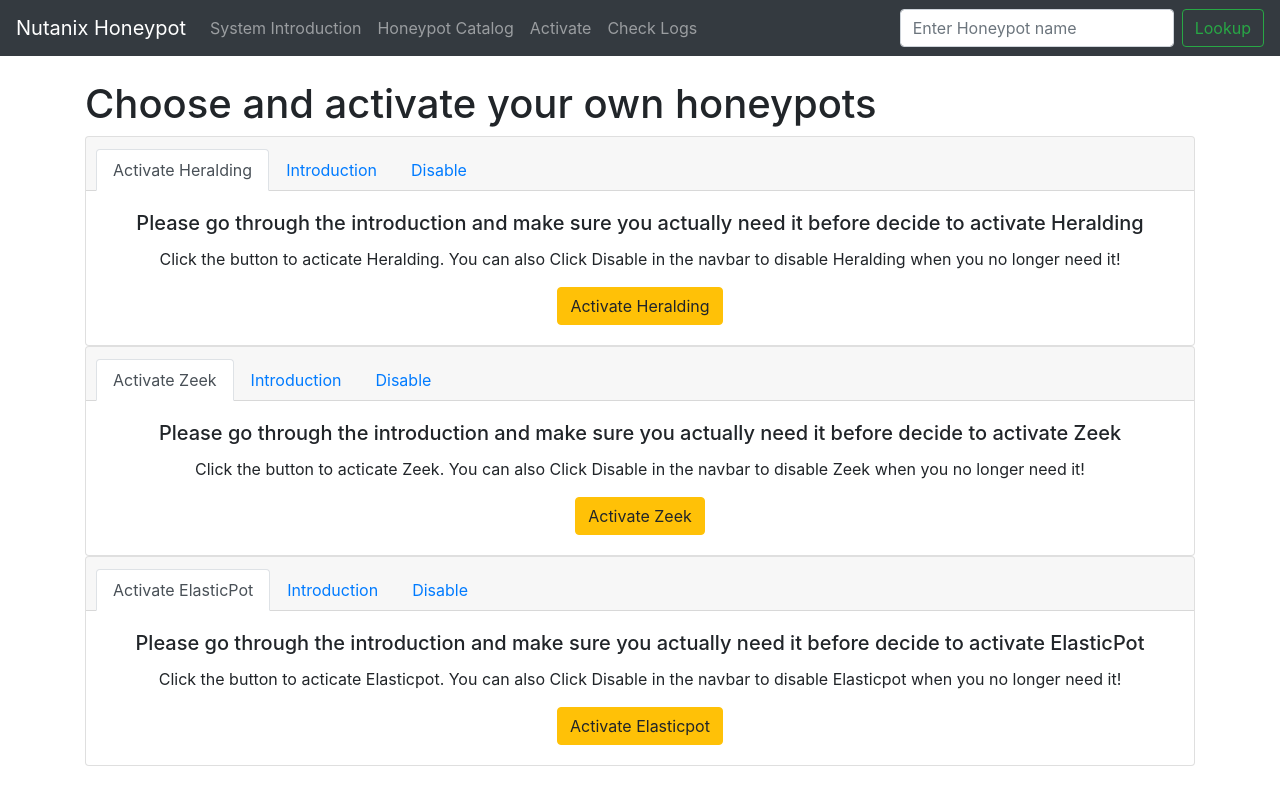
After one commit to NWdawg/wolf-smoke-UI, a Django app: page /activate.html in a window 1280 px wide. The commit adds this page. Run offline with Django 3.2, Linux system fonts and the light colour scheme; some libraries are stand-ins or nearby versions.

Commit message:
changes for honeypots

```diff
--- a/lookup/templates/about.html
+++ b/lookup/templates/about.html
@@ -2,6 +2,10 @@
 
 {% block content %}
 
-<h1>About Me</h1>
+<h1>Honeypot Management System Introduction</h1>
+
+<div class="embed-responsive embed-responsive-16by9">
+  <iframe class="embed-responsive-item" src="https://www.youtube.com/embed/FBnTeryebzc" allowfullscreen></iframe>
+</div>
 
 {% endblock %}
--- /dev/null
+++ b/lookup/templates/activate.html
@@ -0,0 +1,73 @@
+{% extends 'base.html' %}
+
+{% block content %}
+
+<h1>Choose and activate your own honeypots</h1>
+
+<div class="card text-center">
+  <div class="card-header">
+    <ul class="nav nav-tabs card-header-tabs">
+      <li class="nav-item">
+        <a class="nav-link active" href="#">Activate Heralding</a>
+      </li>
+      <li class="nav-item">
+        <a class="nav-link" href="#">Introduction</a>
+      </li>
+      <li class="nav-item">
+        <a class="nav-link" href="#">Disable</a>
+      </li>
+    </ul>
+  </div>
+  <div class="card-body">
+    <h5 class="card-title">Please go through the introduction and make sure you actually need it before decide to activate Heralding</h5>
+    <p class="card-text">Click the button to acticate Heralding. You can also Click Disable in the navbar to disable Heralding when you no longer need it!</p>
+    <a href="#" class="btn btn-warning">Activate Heralding</a>
+  </div>
+</div>
+
+<div class="card text-center">
+  <div class="card-header">
+    <ul class="nav nav-tabs card-header-tabs">
+      <li class="nav-item">
+        <a class="nav-link active" href="#">Activate Zeek</a>
+      </li>
+      <li class="nav-item">
+        <a class="nav-link" href="#">Introduction</a>
+      </li>
+      <li class="nav-item">
+        <a class="nav-link" href="#">Disable</a>
+      </li>
+    </ul>
+  </div>
+  <div class="card-body">
+    <h5 class="card-title">Please go through the introduction and make sure you actually need it before decide to activate Zeek</h5>
+    <p class="card-text">Click the button to acticate Zeek. You can also Click Disable in the navbar to disable Zeek when you no longer need it!</p>
+    <a href="#" class="btn btn-warning">Activate Zeek</a>
+  </div>
+</div>
+
+<div class="card text-center">
+  <div class="card-header">
+    <ul class="nav nav-tabs card-header-tabs">
+      <li class="nav-item">
+        <a class="nav-link active" href="#">Activate ElasticPot</a>
+      </li>
+      <li class="nav-item">
+        <a class="nav-link" href="#">Introduction</a>
+      </li>
+      <li class="nav-item">
+        <a class="nav-link" href="#">Disable</a>
+      </li>
+    </ul>
+  </div>
+  <div class="card-body">
+    <h5 class="card-title">Please go through the introduction and make sure you actually need it before decide to activate ElasticPot</h5>
+    <p class="card-text">Click the button to acticate Elasticpot. You can also Click Disable in the navbar to disable Elasticpot when you no longer need it!</p>
+    <a href="#" class="btn btn-warning">Activate Elasticpot</a>
+  </div>
+</div>
+
+
+
+
+{% endblock %}
--- a/lookup/templates/base.html
+++ b/lookup/templates/base.html
@@ -29,7 +29,7 @@
 
   	<nav class="navbar navbar-expand-lg navbar-dark bg-dark">
 
-  <a class="navbar-brand" href="{% url 'home' %}">Weather App</a>
+  <a class="navbar-brand" href="{% url 'home' %}">Nutanix Honeypot</a>
   <button class="navbar-toggler" type="button" data-toggle="collapse" data-target="#navbarSupportedContent" aria-controls="navbarSupportedContent" aria-expanded="false" aria-label="Toggle navigation">
     <span class="navbar-toggler-icon"></span>
   </button>
@@ -41,7 +41,19 @@
       </li> -->
 
       <li class="nav-item">
-        <a class="nav-link" href="{% url 'about' %}">About Me</a>
+        <a class="nav-link" href="{% url 'about' %}">System Introduction</a>
+      </li>
+
+      <li class="nav-item">
+        <a class="nav-link" href="{% url 'catalog' %}">Honeypot Catalog</a>
+      </li>
+
+      <li class="nav-item">
+        <a class="nav-link" href="{% url 'activate' %}">Activate</a>
+      </li>
+
+      <li class="nav-item">
+        <a class="nav-link" href="{% url 'logs' %}">Check Logs</a>
       </li>
       <!-- <li class="nav-item dropdown">
         <a class="nav-link dropdown-toggle" href="#" id="navbarDropdown" role="button" data-toggle="dropdown" aria-haspopup="true" aria-expanded="false">
@@ -62,7 +74,7 @@
     </ul>
     <form action="{% url 'home' %}" class="form-inline my-2 my-lg-0" method="POST">
     	{% csrf_token %}
-      <input class="form-control mr-sm-2" type="search" placeholder="Enter Zipcode" aria-label="Search" name="zipcode">
+      <input class="form-control mr-sm-2" type="search" placeholder="Enter Honeypot name" aria-label="Search" name="zipcode">
       <button class="btn btn-outline-success my-2 my-sm-0"
       type="submit">Lookup</button>
     </form>
--- a/lookup/urls.py
+++ b/lookup/urls.py
@@ -5,5 +5,8 @@
 urlpatterns = [
     path('', views.home, name = "home"),
     path('about.html', views.about, name = "about"),
+    path('catalog.html', views.catalog, name = "catalog"),
+    path('activate.html', views.activate, name = "activate"),
+    path('logs.html', views.logs, name = "logs"),
 
 ]
--- a/lookup/views.py
+++ b/lookup/views.py
@@ -83,3 +83,12 @@
 
 def about(request):
 	return render(request, 'about.html', {})
+
+def catalog(request):
+	return render(request, 'catalog.html', {})
+
+def activate(request):
+	return render(request, 'activate.html', {})
+
+def logs(request):
+	return render(request, 'logs.html', {})
--- a/weather/settings.py
+++ b/weather/settings.py
@@ -37,7 +37,7 @@
     'django.contrib.sessions',
     'django.contrib.messages',
     'django.contrib.staticfiles',
-    'lookup',
+    'lookup', #whenever created a new app, have to manually add it here
 ]
 
 MIDDLEWARE = [
```
Also changed, not shown: lookup/templates/catalog.html (added, +20 -0 lines), lookup/templates/home.html (+8 -8 lines), lookup/templates/logs.html (added, +39 -0 lines).
